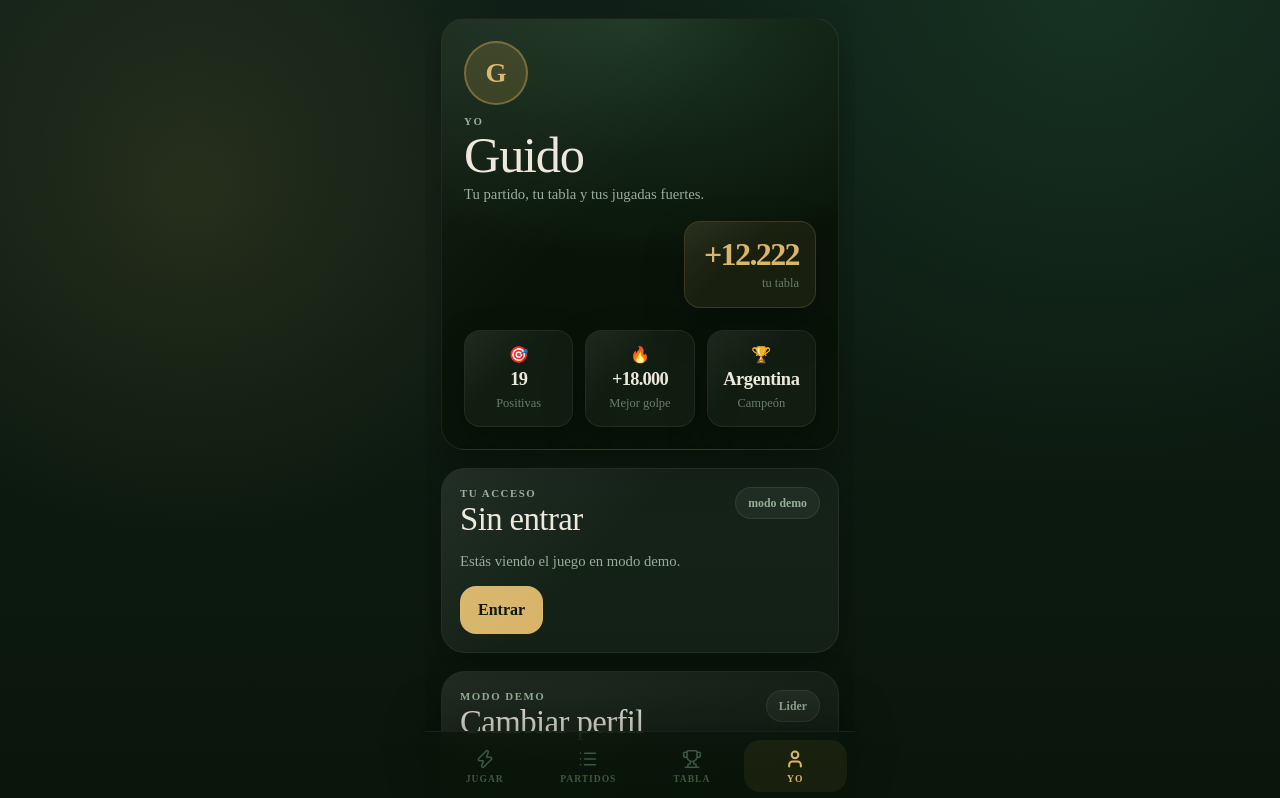
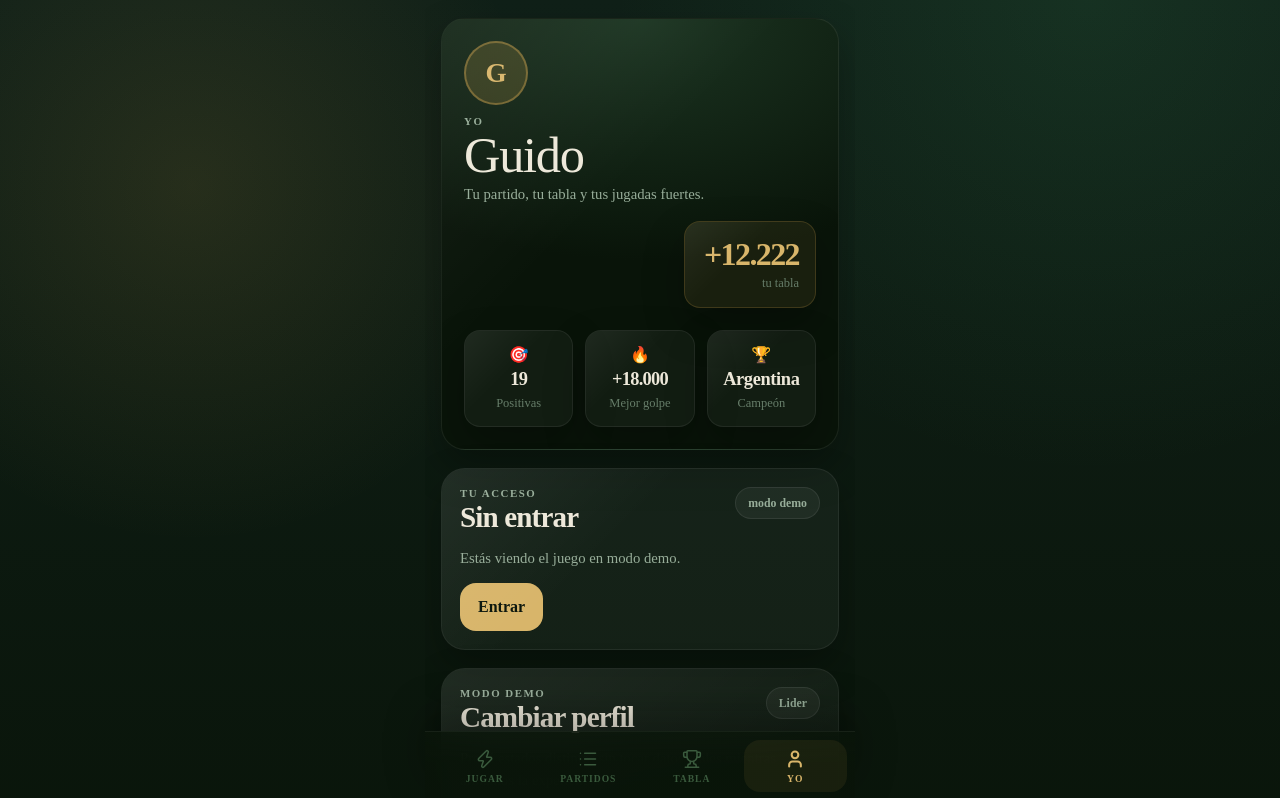
Before and after one commit to guidokogan1/prode, a Next.js app: page /profile in a window 1280 px wide. Shown: the top 798 px of the page. Built offline with nearby package versions, Linux system fonts and the light colour scheme; no server answers; a web font is replaced by a local one.

Commit message:
Shift section titles to sans

```diff
--- a/app/globals.css
+++ b/app/globals.css
@@ -204,11 +204,11 @@ input,
 }
 
 .section-title {
-  font-family: var(--font-display-serif);
-  font-size: clamp(1.45rem, 5vw, 2.05rem);
-  line-height: 1;
-  font-weight: 400;
-  letter-spacing: -0.018em;
+  font-family: var(--font-display);
+  font-size: clamp(1.28rem, 4.8vw, 1.82rem);
+  line-height: 1.02;
+  font-weight: 700;
+  letter-spacing: -0.03em;
   text-wrap: balance;
 }
 
```
